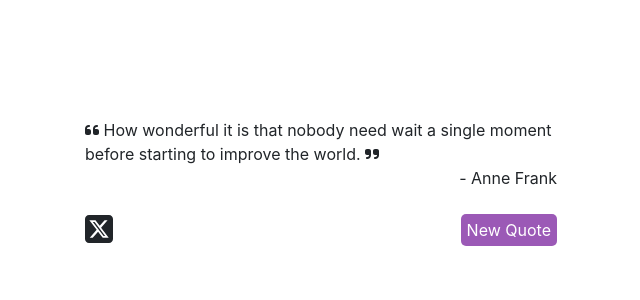
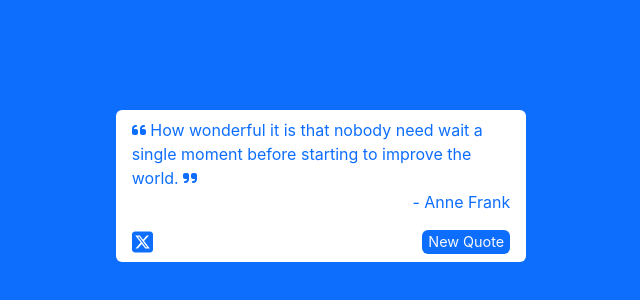
Before and after one commit to fepec/random-quote-machine, a JavaScript app: page / in a window 1280 px wide. Shown: the part 214-514 px from the top of the page, without its empty margins (319-959 px from the left). Built offline with nearby package versions, Linux system fonts and the light colour scheme; the HTML template or start-up script is replaced by a standard one.

Commit message:
complete static styling

```diff
--- a/public/index.html
+++ b/public/index.html
@@ -26,7 +26,7 @@
     -->
     <title>Pepe's Random Quote Machine</title>
   </head>
-  <body>
+  <body class="bg-primary  text-bg-primary">
     <div id="root"></div>
 
     <!--Scripts-->
--- a/src/App.css
+++ b/src/App.css
@@ -1,4 +1,15 @@
-:root {
+
+body {
+  display: flex;
+  justify-content: center;
+  align-items: center;
+  height: 100vh;
+}
+
+button {
+  font-size: 0.9rem;
+}
+/* :root {
   --primary-color: rgb(155,89,182);
   --component-bg-color: white;
 }
@@ -11,13 +22,6 @@ html {
   font-family:'Segoe UI', Tahoma, Geneva, Verdana, sans-serif;
   background-color: var(--primary-color);
   color: var(--primary-color)
-}
-
-body {
-  display: flex;
-  justify-content: center;
-  align-items: center;
-  height: 100vh;
 }
 
 #quote-box {
@@ -54,4 +58,4 @@ body {
   background-color: var(--primary-color);
   border: 0px none;
   border-radius: 5px;
-}
+} */
--- a/src/App.js
+++ b/src/App.js
@@ -2,19 +2,25 @@ import "./App.css";
 
 import { FontAwesomeIcon } from "@fortawesome/react-fontawesome";
 import { faSquareXTwitter } from "@fortawesome/free-brands-svg-icons";
-import { faQuoteLeft, faQuoteRight } from "@fortawesome/free-solid-svg-icons"
+import { faQuoteLeft, faQuoteRight } from "@fortawesome/free-solid-svg-icons";
 
 function App() {
   return (
-    <div>
-      <QuoteBox quote={QUOTE} />
+    <div className="container">
+      <div className="row">
+        <div className="col"></div>
+        <div className="col-md-6 col-sm-10">
+          <QuoteBox quote={QUOTE} />
+        </div>
+        <div className="col"></div>
+      </div>
     </div>
   );
 }
 
 function QuoteBox({ quote }) {
   return (
-    <div id="quote-box">
+    <div id="quote-box" className="container vertical-center bg-white text-primary px-3 py-2 rounded">
       <QuoteText text={quote.content} />
       <QuoteAuthor author={quote.author} />
       <ButtonBar />
@@ -24,32 +30,40 @@ function QuoteBox({ quote }) {
 
 function QuoteText({ text }) {
   return (
-    <div>
-      <FontAwesomeIcon icon={faQuoteLeft} />
-      <span id="text"> {text} </span>
-      <FontAwesomeIcon icon={faQuoteRight} />
+    <div className="row ">
+      <span>
+        <FontAwesomeIcon icon={faQuoteLeft} /> <span id="text"> {text} </span>{" "}
+        <FontAwesomeIcon icon={faQuoteRight} />
+      </span>
     </div>
   );
 }
 
 function QuoteAuthor({ author }) {
-  return <p id="author">- {author}</p>;
+  return (
+    <div className="row text-end pb-3">
+      <span id="author">- {author}</span>
+    </div>
+  );
 }
 
 function ButtonBar() {
   return (
-    <div className="button-bar">
-      <TweetQuote />
-      <NewQuote />
+    <div id="button-bar" className="row row-cols-3 align-items-center justify-content-evenly">
+
+        <TweetQuote />
+        <div className="col"></div>
+        <NewQuote />
+
     </div>
   );
 }
 
 function TweetQuote() {
   return (
-    <div>
+    <div className="col">
       <a id="tweet-quote">
-        <FontAwesomeIcon icon={faSquareXTwitter} />
+        <FontAwesomeIcon icon={faSquareXTwitter} size="xl" />
       </a>
     </div>
   );
@@ -57,9 +71,9 @@ function TweetQuote() {
 
 function NewQuote() {
   return (
-    <>
-      <button id="new-quote">New Quote</button>
-    </>
+    <div className="col d-flex justify-content-end">
+      <button id="new-quote" className="bg-primary text-light border-0 rounded">New Quote</button>
+    </div>
   );
 }
 
```
